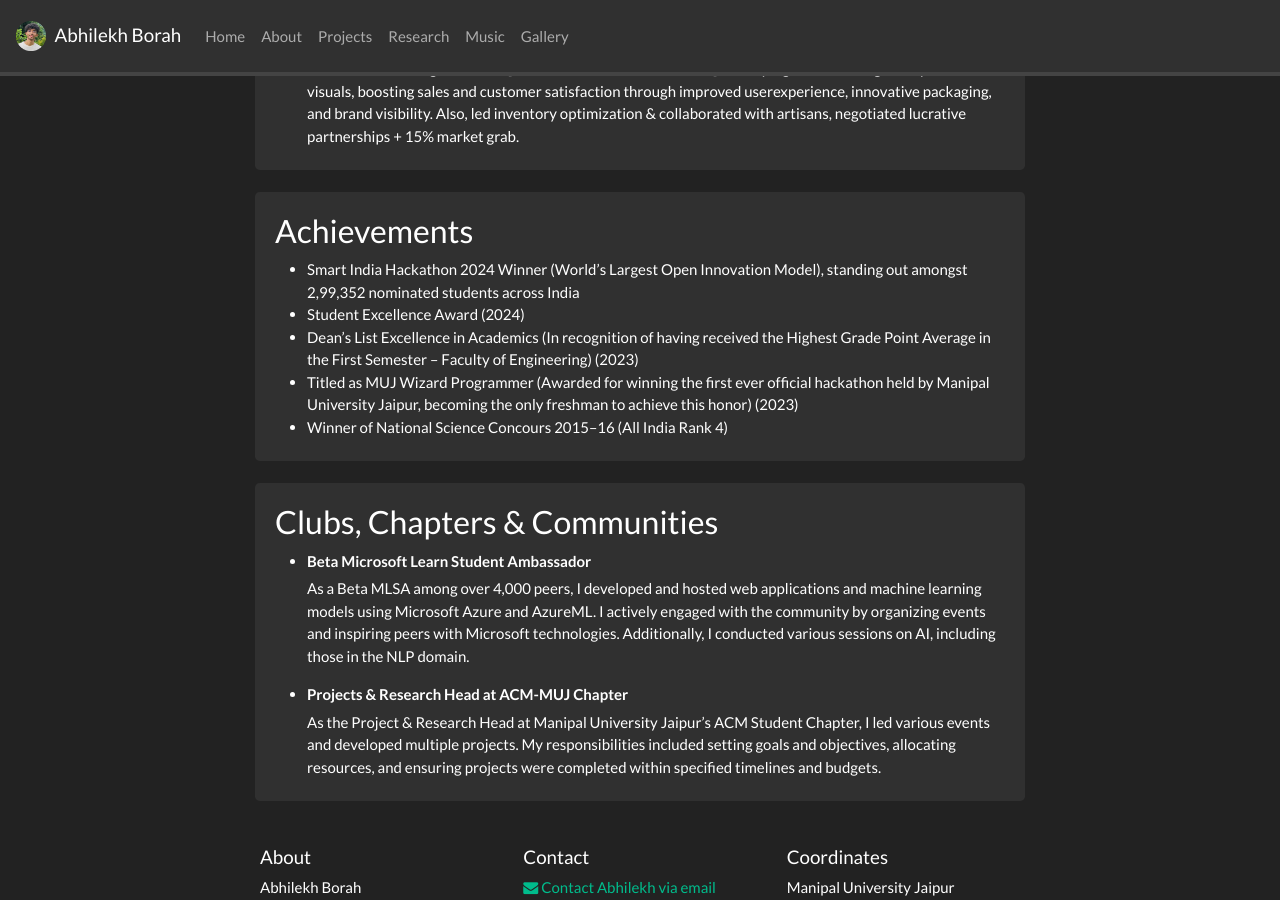
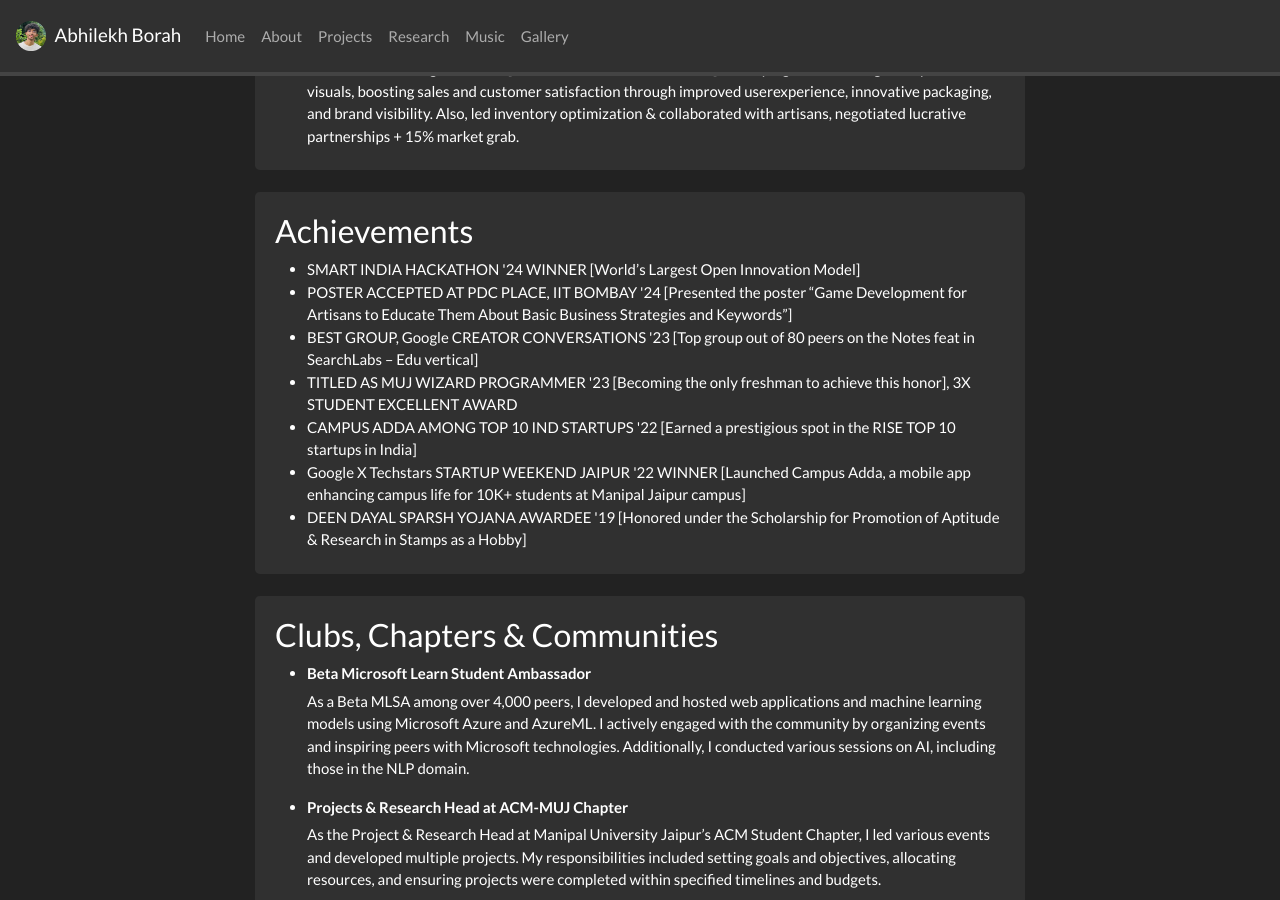
Before and after one commit to krishanubujarbaruah/krishanubujarbaruah.github.io, a Jekyll site: the page built from _pages/about.md, in a window 1280 px wide and 900 px high, scrolled down 2005 px. Built offline with Jekyll 4.4.1, drawn with Linux system fonts in a browser that asks for light colours; nearby versions of some CDN libraries; a style sheet for code colours, icons or effects is not loaded.

Commit message:
Update awards.yml

```diff
--- a/_data/awards.yml
+++ b/_data/awards.yml
@@ -1,5 +1,7 @@
-- name: Smart India Hackathon 2024 Winner (World’s Largest Open Innovation Model), standing out amongst 2,99,352 nominated students across India
-- name: Student Excellence Award (2024)
-- name: Dean’s List Excellence in Academics (In recognition of having received the Highest Grade Point Average in the First Semester - Faculty of Engineering) (2023)
-- name: Titled as MUJ Wizard Programmer (Awarded for winning the first ever official hackathon held by Manipal University Jaipur, becoming the only freshman to achieve this honor) (2023)
-- name: Winner of National Science Concours 2015-16 (All India Rank 4)
+- name: SMART INDIA HACKATHON '24 WINNER [World’s Largest Open Innovation Model]
+- name: POSTER ACCEPTED AT PDC PLACE, IIT BOMBAY '24 [Presented the poster “Game Development for Artisans to Educate Them About Basic Business Strategies and Keywords”]
+- name: BEST GROUP, Google CREATOR CONVERSATIONS '23 [Top group out of 80 peers on the Notes feat in SearchLabs - Edu vertical]
+- name: TITLED AS MUJ WIZARD PROGRAMMER '23 [Becoming the only freshman to achieve this honor], 3X STUDENT EXCELLENT AWARD
+- name: CAMPUS ADDA AMONG TOP 10 IND STARTUPS '22 [Earned a prestigious spot in the RISE TOP 10 startups in India]
+- name: Google X Techstars STARTUP WEEKEND JAIPUR '22 WINNER [Launched Campus Adda, a mobile app enhancing campus life for 10K+ students at Manipal Jaipur campus]
+- name: DEEN DAYAL SPARSH YOJANA AWARDEE '19 [Honored under the Scholarship for Promotion of Aptitude & Research in Stamps as a Hobby]
```
